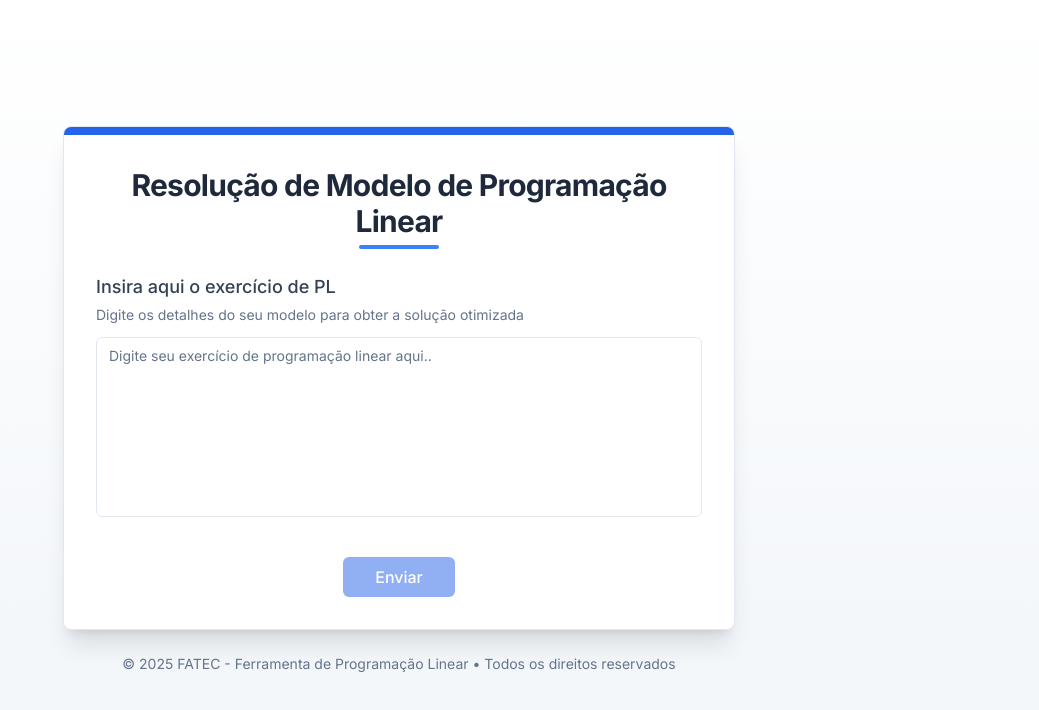
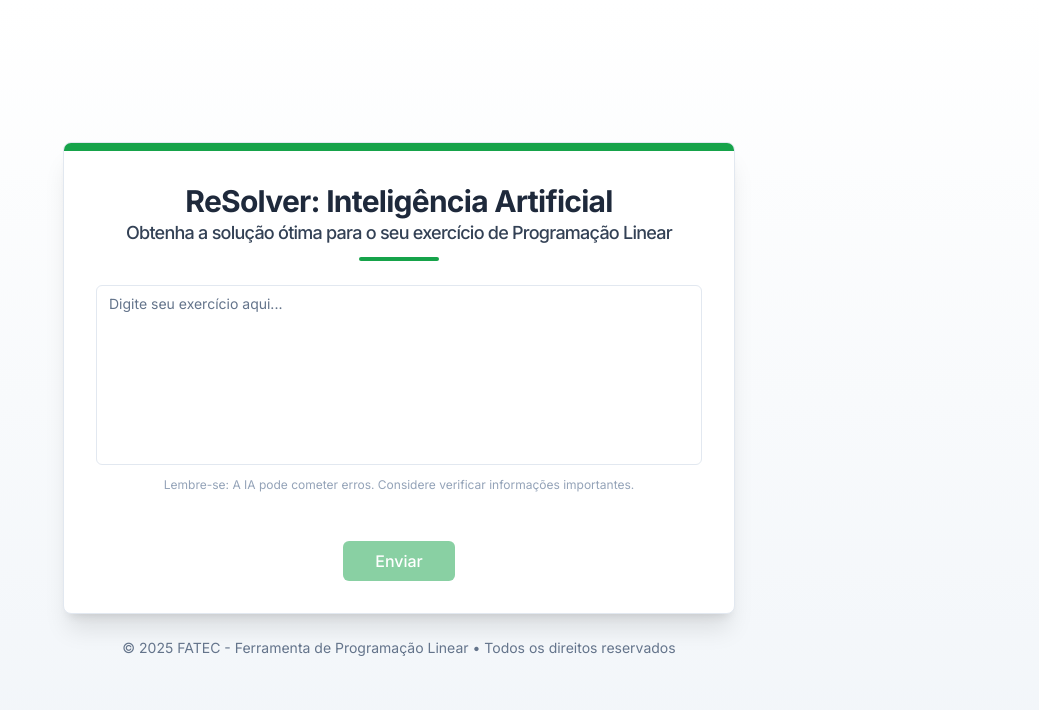
Before and after one commit to gabrieltxra/resolver-proglinear, a Next.js app: page / in a window 1280 px wide. Shown: the top 710 px of the page, without its empty margins (241-1280 px from the left). Built offline with nearby package versions, Linux system fonts and the light colour scheme.

Commit message:
feat: Update UI elements and enhance user guidance for PL exercise submission

```diff
--- a/app/page.tsx
+++ b/app/page.tsx
@@ -22,6 +22,7 @@ interface PLModel {
   objective_function: { type: string; expression: string }
   constraints: string[]
   non_negativity: string[]
+  // variables: string[]
 }
 interface ApiResponse { model: PLModel; explanation: string }
 interface SimplexSolution { Z: number; variaveis: { [key: string]: number }; }
@@ -141,34 +142,34 @@ export default function Home() {
     <main className="flex min-h-screen flex-col items-center justify-center p-4 sm:p-8 bg-gradient-to-b from-white to-slate-100">
       <div className="w-full max-w-2xl mx-auto space-y-6">
         <Card className="shadow-xl border border-slate-200 overflow-hidden">
-           <div className="bg-blue-600 h-2 w-full" />
+           <div className="bg-green-600 h-2 w-full" />
           <CardHeader className="pt-8 pb-6 px-8">
             <CardTitle className="text-center text-2xl md:text-3xl font-bold text-slate-800">
-              Resolução de Modelo de Programação Linear
+              ReSolver: Inteligência Artificial
+              <h2 className="text-lg font-medium text-slate-700 mb-1">Obtenha a solução ótima para o seu exercício de Programação Linear</h2>
             </CardTitle>
-            <div className="h-1 w-20 bg-blue-500 mx-auto mt-4 rounded-full" />
+            <div className="h-1 w-20 bg-green-600 mx-auto mt-4 rounded-full" />
           </CardHeader>
           <CardContent className="px-8">
-             <div className="mb-2">
-               <h2 className="text-lg font-medium text-slate-700 mb-1">Insira aqui o exercício de PL</h2>
-               <p className="text-sm text-slate-500 mb-3">
-                 Digite os detalhes do seu modelo para obter a solução otimizada
-               </p>
-             </div>
             <Textarea
               id="exercise"
               value={exercise}
               onChange={(e) => setExercise(e.target.value)}
-              placeholder="Digite seu exercício de programação linear aqui.."
-              className="min-h-[180px] resize-none border-slate-200 focus-visible:ring-blue-500 text-base"
+              placeholder="Digite seu exercício aqui..."
+              className="min-h-[180px] resize-none border-slate-200 focus-visible:ring-green-500 text-base"
               disabled={isLoading}
             />
+              <div className="mb-2">
+               <p className="text-xs text-slate-400 text-center mt-3">
+                 Lembre-se: A IA pode cometer erros. Considere verificar informações importantes.
+               </p>
+             </div>
           </CardContent>
           <CardFooter className="flex justify-center pt-4 pb-8 px-8">
             <Button
               onClick={handleSubmit}
               disabled={isLoading || !exercise.trim()}
-              className="bg-blue-600 hover:bg-blue-700 text-white px-8 py-2 h-auto text-base font-medium rounded-md transition-all hover:shadow-md disabled:opacity-50 disabled:cursor-not-allowed flex items-center gap-2"
+              className="bg-green-600 hover:bg-green-700 text-white px-8 py-2 h-auto text-base font-medium rounded-md transition-all hover:shadow-md disabled:opacity-50 disabled:cursor-not-allowed flex items-center gap-2"
             >
               {isLoading && <Loader2 className="h-4 w-4 animate-spin" />}
               {isLoading ? "Analisando..." : "Enviar"}
@@ -206,6 +207,16 @@ export default function Home() {
                            <code className="ml-1 font-mono bg-slate-100 px-1.5 py-0.5 rounded text-slate-900">{result.model.objective_function.expression}</code>
                         </p>
                     </div>
+                    {/* <div className="pl-4 pt-1">
+                        <p className="text-sm font-medium text-slate-800 mb-1">Variáveis:</p>
+                        <ul className="list-disc list-outside pl-5 space-y-1">
+                        {result.model.variables.map((variable, index) => (
+                            <li key={`variable-${index}`} className="text-sm">
+                                <code className="font-mono bg-slate-100 px-1.5 py-0.5 rounded text-slate-900">{variable}</code>
+                            </li>
+                        ))}
+                        </ul>
+                    </div> */}
                     <div className="pl-4 pt-1">
                         <p className="text-sm font-medium text-slate-800 mb-1">Restrições:</p>
                         <ul className="list-disc list-outside pl-5 space-y-1">
@@ -292,17 +303,17 @@ export default function Home() {
                     variant={showExplanation ? "secondary" : "ghost"}
                     size="sm"
                     onClick={() => setShowExplanation(!showExplanation)}
-                    className="w-full justify-start text-left text-blue-600 hover:text-blue-700 hover:bg-blue-50 px-3 mt-4 pt-4 border-t border-slate-200"
+                    className="w-full justify-start text-left text-green-600 hover:text-green-700 hover:bg-green-50 px-3 mt-4 pt-4 border-t border-slate-200"
                   >
                     <BookOpenText className="mr-2 h-4 w-4 flex-shrink-0" />
                     <span className="flex-grow">{showExplanation ? "Ocultar Explicação Detalhada" : "Ver Explicação Detalhada"}</span>
                   </Button>
                   {showExplanation && (
-                    <div className="mt-2 mb-4 p-4 border border-blue-100 bg-blue-50/60 rounded-md shadow-inner prose prose-sm max-w-none prose-headings:text-blue-900 prose-p:text-slate-700 prose-li:text-slate-600 prose-strong:text-slate-800">
+                    <div className="mt-2 mb-4 p-4 border border-green-100 bg-green-50/60 rounded-md shadow-inner prose prose-sm max-w-none prose-headings:text-green-900 prose-p:text-slate-700 prose-li:text-slate-600 prose-strong:text-slate-800">
                        <ReactMarkdown
                          components={{
-                            h1: ({node, ...props}) => <h3 className="text-lg font-semibold mt-4 mb-2 text-blue-900 border-b pb-1 border-blue-200" {...props} />,
-                            h2: ({node, ...props}) => <h4 className="text-md font-semibold mt-3 mb-1 text-blue-800" {...props} />,
+                            h1: ({node, ...props}) => <h3 className="text-lg font-semibold mt-4 mb-2 text-green-900 border-b pb-1 border-green-200" {...props} />,
+                            h2: ({node, ...props}) => <h4 className="text-md font-semibold mt-3 mb-1 text-green-800" {...props} />,
                             p: ({node, ...props}) => <p className="mb-3 leading-relaxed" {...props} />,
                             ul: ({node, ...props}) => <ul className="list-disc pl-5 mb-3 space-y-1" {...props} />,
                             strong: ({node, ...props}) => <strong className="font-medium text-slate-900" {...props} />,
```
